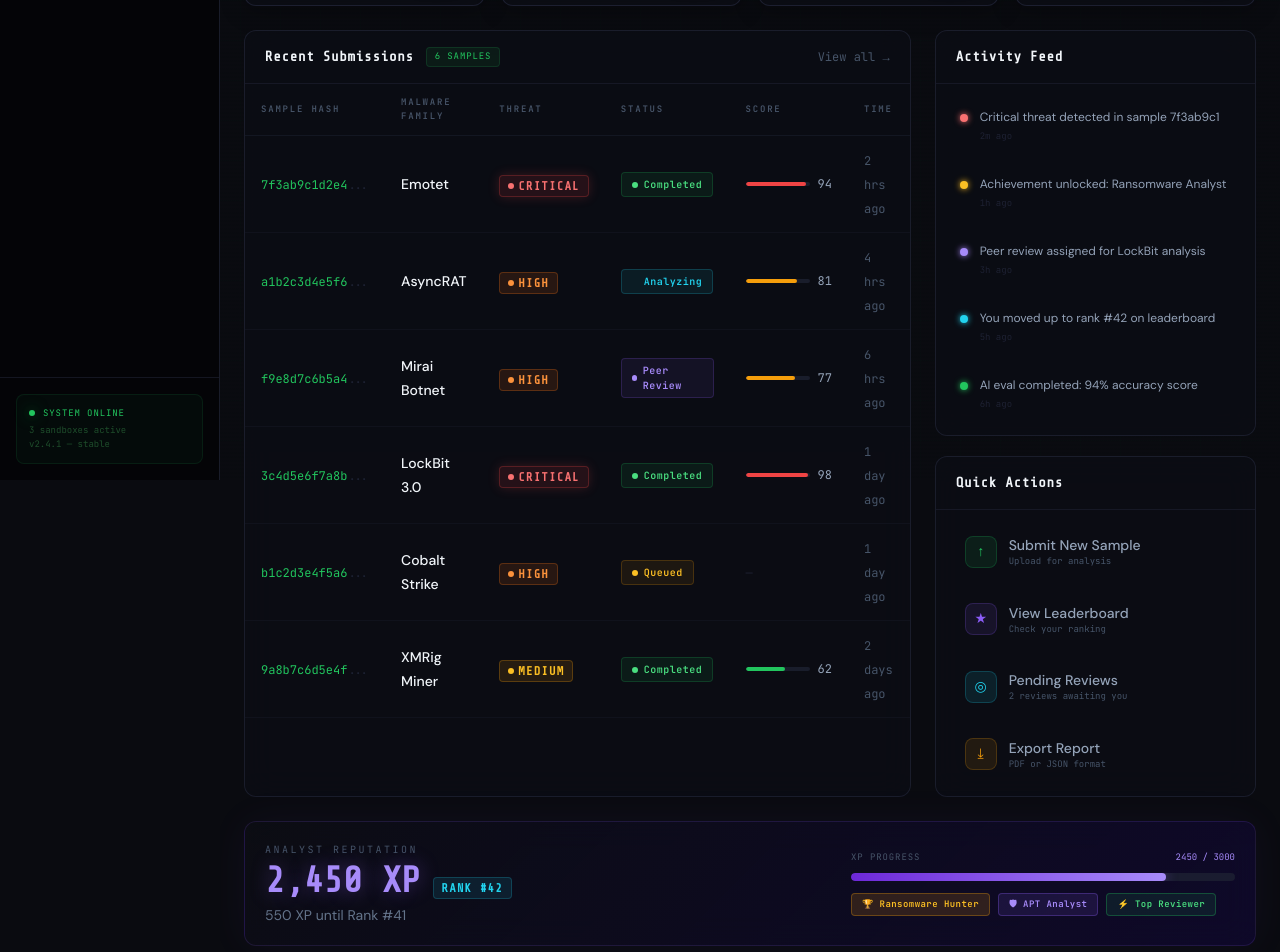
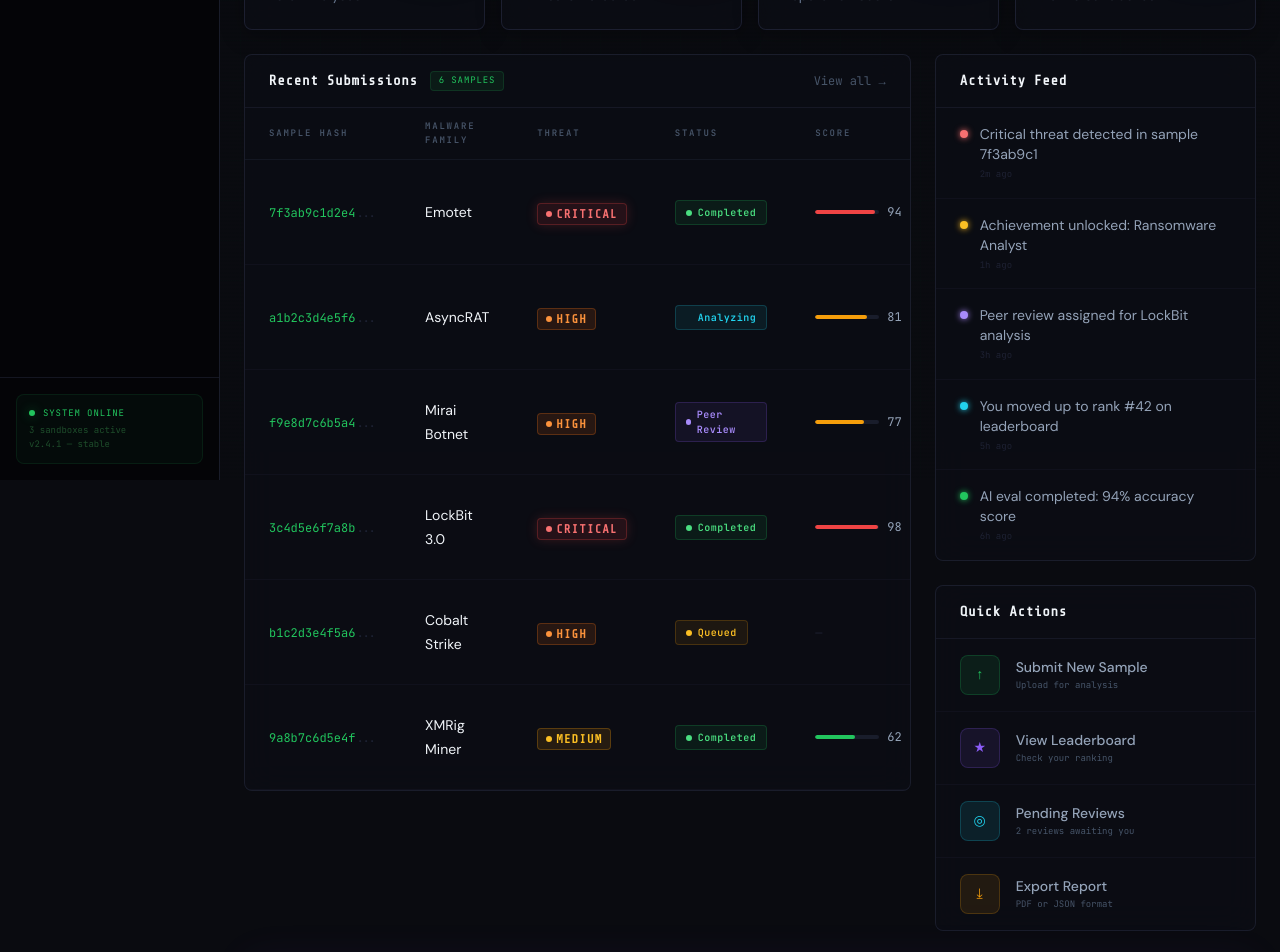
Before and after one commit to crymsor/Contagion, a React (Vite) app in the folder frontend/: page /dashboard in a window 1280 px wide. Shown: the part 320-1272 px from the top of the page. Built offline with nearby package versions, Linux system fonts and the light colour scheme.

Commit message:
Dashboard - Margins/Paddings refactored

```diff
--- a/frontend/src/AppLayout/Dashboard/Components/ActivityFeed.jsx
+++ b/frontend/src/AppLayout/Dashboard/Components/ActivityFeed.jsx
@@ -1,7 +1,7 @@
 const ActivityFeed = ({ items }) => {
   return (
     <div
-      className="rounded-xl overflow-hidden animate-fade-up"
+      className="rounded-lg overflow-hidden animate-fade-up"
       style={{
         background: 'rgba(12,13,20,0.8)',
         border: '1px solid rgba(30,34,51,0.8)',
@@ -9,30 +9,44 @@
         animationDelay: '300ms',
       }}
     >
-      <div className="px-5 py-4" style={{ borderBottom: '1px solid rgba(30,34,51,0.6)' }}>
+      {/* Header - consistent with submissions table */}
+      <div
+        className="flex items-center justify-between px-6 py-4"
+        style={{ borderBottom: '1px solid rgba(30,34,51,0.6)' }}
+      >
         <h3 className="font-display text-sm font-bold tracking-wider" style={{ color: '#F1F5F9' }}>
           Activity Feed
         </h3>
       </div>
-      <div className="p-3 space-y-2">
+
+      {/* Items - consistent spacing */}
+      <div className="divide-y divide-phantom/30">
         {items.map((item, i) => (
           <div
             key={i}
-            className="flex items-start gap-3 p-3 rounded-lg transition-all duration-150 animate-fade-up"
+            className="px-6 py-4 transition-all duration-150 animate-fade-up"
             style={{
-              background: 'transparent',
               animationDelay: `${400 + i * 70}ms`,
             }}
             onMouseEnter={(e) => e.currentTarget.style.background = 'rgba(255,255,255,0.02)'}
             onMouseLeave={(e) => e.currentTarget.style.background = 'transparent'}
           >
-            <div
-              className="w-2 h-2 rounded-full mt-1.5 flex-shrink-0"
-              style={{ background: item.color, boxShadow: `0 0 6px ${item.color}` }}
-            />
-            <div className="flex-1 min-w-0">
-              <p className="font-body text-xs leading-relaxed" style={{ color: '#94A3B8' }}>{item.msg}</p>
-              <p className="font-code text-[9px] mt-0.5" style={{ color: '#1E2233' }}>{item.time}</p>
+            <div className="flex items-start gap-3">
+              {/* Status dot */}
+              <div
+                className="w-2 h-2 rounded-full mt-1.5 flex-shrink-0"
+                style={{ background: item.color, boxShadow: `0 0 6px ${item.color}` }}
+              />
+
+              {/* Content */}
+              <div className="flex-1 min-w-0">
+                <p className="font-body text-sm" style={{ color: '#94A3B8' }}>
+                  {item.msg}
+                </p>
+                <p className="font-code text-[9px] mt-1" style={{ color: '#1E2233' }}>
+                  {item.time}
+                </p>
+              </div>
             </div>
           </div>
         ))}
--- a/frontend/src/AppLayout/Dashboard/Components/QuickActions.jsx
+++ b/frontend/src/AppLayout/Dashboard/Components/QuickActions.jsx
@@ -8,7 +8,7 @@
 
   return (
     <div
-      className="rounded-xl overflow-hidden animate-fade-up"
+      className="rounded-lg overflow-hidden animate-fade-up"
       style={{
         background: 'rgba(12,13,20,0.8)',
         border: '1px solid rgba(30,34,51,0.8)',
@@ -16,30 +16,36 @@
         animationDelay: '500ms',
       }}
     >
-      <div className="px-5 py-4" style={{ borderBottom: '1px solid rgba(30,34,51,0.6)' }}>
-        <h3 className="font-display text-sm font-bold tracking-wider" style={{ color: '#F1F5F9' }}>Quick Actions</h3>
+      {/* Header - consistent with activity feed */}
+      <div
+        className="px-6 py-4"
+        style={{ borderBottom: '1px solid rgba(30,34,51,0.6)' }}
+      >
+        <h3 className="font-display text-sm font-bold tracking-wider" style={{ color: '#F1F5F9' }}>
+          Quick Actions
+        </h3>
       </div>
-      <div className="p-3 space-y-2">
+
+      {/* Actions - consistent spacing */}
+      <div className="divide-y divide-phantom/30">
         {actions.map((action, i) => (
           <button
             key={action.label}
-            className="w-full flex items-center gap-3 px-4 py-3 rounded-lg text-left transition-all duration-200 group animate-fade-up"
+            className="w-full flex items-center gap-4 px-6 py-4 text-left transition-all duration-200 group animate-fade-up"
             style={{
               background: 'transparent',
-              border: '1px solid transparent',
               animationDelay: `${550 + i * 60}ms`,
             }}
             onMouseEnter={(e) => {
-              e.currentTarget.style.background = `rgba(${action.color},0.06)`;
-              e.currentTarget.style.borderColor = `rgba(${action.color},0.2)`;
+              e.currentTarget.style.background = `rgba(${action.color},0.04)`;
             }}
             onMouseLeave={(e) => {
               e.currentTarget.style.background = 'transparent';
-              e.currentTarget.style.borderColor = 'transparent';
             }}
           >
+            {/* Icon */}
             <div
-              className="w-8 h-8 rounded-lg flex items-center justify-center font-display text-sm flex-shrink-0 transition-all duration-200"
+              className="w-10 h-10 rounded-lg flex items-center justify-center font-display text-sm flex-shrink-0 transition-all duration-200"
               style={{
                 background: `rgba(${action.color},0.1)`,
                 color: `rgb(${action.color})`,
@@ -48,9 +54,15 @@
             >
               {action.icon}
             </div>
-            <div>
-              <p className="font-body text-sm font-medium" style={{ color: '#94A3B8' }}>{action.label}</p>
-              <p className="font-code text-[9px]" style={{ color: '#475569' }}>{action.desc}</p>
+
+            {/* Text */}
+            <div className="flex-1">
+              <p className="font-body text-sm font-medium" style={{ color: '#94A3B8' }}>
+                {action.label}
+              </p>
+              <p className="font-code text-[9px] mt-0.5" style={{ color: '#475569' }}>
+                {action.desc}
+              </p>
             </div>
           </button>
         ))}
--- a/frontend/src/AppLayout/Dashboard/Components/RankPanel.jsx
+++ b/frontend/src/AppLayout/Dashboard/Components/RankPanel.jsx
@@ -1,7 +1,7 @@
 const RankPanel = () => {
   return (
     <div
-      className="rounded-xl p-5 animate-fade-up"
+      className="rounded-lg overflow-hidden p-6 animate-fade-up"
       style={{
         background: 'linear-gradient(135deg, rgba(12,13,20,0.9) 0%, rgba(18,8,58,0.6) 100%)',
         border: '1px solid rgba(139,92,246,0.15)',
@@ -10,24 +10,47 @@
         boxShadow: '0 0 40px rgba(139,92,246,0.06)',
       }}
     >
-      <div className="flex flex-col md:flex-row items-start md:items-center justify-between gap-4">
+      <div className="flex flex-col gap-6">
+        {/* Left section - Rank info */}
         <div>
-          <p className="font-code text-[10px] tracking-[0.25em] uppercase mb-1" style={{ color: '#475569' }}>Analyst Reputation</p>
-          <div className="flex items-baseline gap-3">
-            <span className="font-display text-4xl font-bold" style={{ color: '#A78BFA', textShadow: '0 0 20px rgba(139,92,246,0.4)' }}>
+          <p className="font-code text-[10px] tracking-[0.25em] uppercase mb-3" style={{ color: '#475569' }}>
+            Analyst Reputation
+          </p>
+          <div className="flex items-baseline gap-4">
+            <span
+              className="font-display text-4xl font-bold"
+              style={{ color: '#A78BFA', textShadow: '0 0 20px rgba(139,92,246,0.4)' }}
+            >
               2,450 XP
             </span>
-            <span className="badge-info">RANK #42</span>
+            <span
+              className="px-3 py-1 rounded font-code text-[10px] font-semibold tracking-wider"
+              style={{
+                background: 'rgba(34,197,94,0.1)',
+                border: '1px solid rgba(34,197,94,0.2)',
+                color: '#4ADE80'
+              }}
+            >
+              RANK #42
+            </span>
           </div>
-          <p className="font-body text-sm mt-1" style={{ color: '#64748B' }}>550 XP until Rank #41</p>
+          <p className="font-body text-sm mt-2" style={{ color: '#64748B' }}>
+            550 XP until Rank #41
+          </p>
         </div>
 
-        {/* XP Progress bar */}
-        <div className="flex-1 max-w-sm w-full">
-          <div className="flex justify-between mb-2">
-            <span className="font-code text-[9px] tracking-widest" style={{ color: '#475569' }}>XP PROGRESS</span>
-            <span className="font-code text-[9px]" style={{ color: '#A78BFA' }}>2450 / 3000</span>
+        {/* XP Progress section */}
+        <div className="space-y-3">
+          <div className="flex justify-between items-center">
+            <span className="font-code text-[9px] tracking-widest uppercase" style={{ color: '#475569' }}>
+              XP PROGRESS
+            </span>
+            <span className="font-code text-[9px]" style={{ color: '#A78BFA' }}>
+              2450 / 3000
+            </span>
           </div>
+
+          {/* Progress bar */}
           <div className="h-2 rounded-full overflow-hidden" style={{ background: 'rgba(30,34,51,0.8)' }}>
             <div
               className="h-full rounded-full"
@@ -39,8 +62,9 @@
               }}
             />
           </div>
+
           {/* Badge row */}
-          <div className="flex items-center gap-2 mt-3">
+          <div className="flex flex-wrap items-center gap-2 pt-2">
             {[
               { label: '🏆 Ransomware Hunter', color: 'rgba(245,158,11,0.15)', border: 'rgba(245,158,11,0.3)', text: '#FBBF24' },
               { label: '🛡 APT Analyst', color: 'rgba(139,92,246,0.12)', border: 'rgba(139,92,246,0.3)', text: '#A78BFA' },
@@ -48,8 +72,13 @@
             ].map((badge) => (
               <span
                 key={badge.label}
-                className="px-2.5 py-1 rounded font-code text-[9px] font-semibold tracking-wider"
-                style={{ background: badge.color, border: `1px solid ${badge.border}`, color: badge.text }}
+                className="px-3 py-1 rounded font-code text-[9px] font-semibold tracking-wider"
+                style={{
+                  background: badge.color,
+                  border: `1px solid ${badge.border}`,
+                  color: badge.text,
+                  whiteSpace: 'nowrap'
+                }}
               >
                 {badge.label}
               </span>
--- a/frontend/src/AppLayout/Dashboard/Components/SubmissionsTable.jsx
+++ b/frontend/src/AppLayout/Dashboard/Components/SubmissionsTable.jsx
@@ -3,18 +3,22 @@
 const SubmissionsTable = ({ submissions }) => {
   return (
     <div
-      className="xl:col-span-2 rounded-xl overflow-hidden animate-fade-up"
+      className="rounded-lg overflow-hidden animate-fade-up"
       style={{
         background: 'rgba(12,13,20,0.8)',
         border: '1px solid rgba(30,34,51,0.8)',
         backdropFilter: 'blur(16px)',
         animationDelay: '200ms',
+        margin: 0, // ✅ No margins - spacing handled by parent grid
       }}
     >
-      {/* Table header */}
+      {/* Table Header - no margins */}
       <div
-        className="flex items-center justify-between px-5 py-4"
-        style={{ borderBottom: '1px solid rgba(30,34,51,0.6)' }}
+        className="flex items-center justify-between px-6 py-4"
+        style={{
+          borderBottom: '1px solid rgba(30,34,51,0.6)',
+          margin: 0, // ✅ No margins
+        }}
       >
         <div className="flex items-center gap-3">
           <h3 className="font-display text-sm font-bold tracking-wider" style={{ color: '#F1F5F9' }}>
@@ -27,7 +31,10 @@
             {submissions.length} SAMPLES
           </span>
         </div>
-        <a href="/submissions" className="font-code text-xs transition-colors duration-200" style={{ color: '#475569' }}
+        <a
+          href="/submissions"
+          className="font-code text-xs transition-colors duration-200"
+          style={{ color: '#475569' }}
           onMouseEnter={(e) => (e.currentTarget.style.color = '#22C55E')}
           onMouseLeave={(e) => (e.currentTarget.style.color = '#475569')}
         >
@@ -35,13 +42,23 @@
         </a>
       </div>
 
-      {/* Table */}
-      <div className="overflow-x-auto">
-        <table className="w-full">
+      {/* Table Container - no margins */}
+      <div className="overflow-x-auto" style={{ margin: 0 }}>
+        <table className="w-full" style={{ margin: 0 }}>
           <thead>
-            <tr style={{ borderBottom: '1px solid rgba(30,34,51,0.5)' }}>
+            <tr style={{
+              borderBottom: '1px solid rgba(30,34,51,0.5)',
+              margin: 0,
+            }}>
               {['Sample Hash', 'Malware Family', 'Threat', 'Status', 'Score', 'Time'].map((col) => (
-                <th key={col} className="px-4 py-3 text-left font-code text-[9px] tracking-[0.2em] uppercase" style={{ color: '#475569' }}>
+                <th
+                  key={col}
+                  className="px-6 py-3 text-left font-code text-[9px] tracking-[0.2em] uppercase"
+                  style={{
+                    color: '#475569',
+                    margin: 0, // ✅ No margins
+                  }}
+                >
                   {col}
                 </th>
               ))}
@@ -55,26 +72,29 @@
                 style={{
                   borderBottom: '1px solid rgba(30,34,51,0.3)',
                   animationDelay: `${300 + i * 60}ms`,
+                  margin: 0, // ✅ No margins
                 }}
                 onMouseEnter={(e) => (e.currentTarget.style.background = 'rgba(255,255,255,0.02)')}
                 onMouseLeave={(e) => (e.currentTarget.style.background = 'transparent')}
               >
-                <td className="px-4 py-3">
+                <td className="px-6 py-4" style={{ margin: 0 }}>
                   <span className="font-code text-xs" style={{ color: '#22C55E' }}>
                     {s.hash}
                     <span style={{ color: '#1E2233' }}>...</span>
                   </span>
                 </td>
-                <td className="px-4 py-3">
-                  <span className="font-body text-sm font-medium" style={{ color: '#F1F5F9' }}>{s.family}</span>
+                <td className="px-6 py-4" style={{ margin: 0 }}>
+                  <span className="font-body text-sm" style={{ color: '#F1F5F9' }}>
+                    {s.family}
+                  </span>
                 </td>
-                <td className="px-4 py-3">
+                <td className="px-6 py-4" style={{ margin: 0 }}>
                   <SeverityBadge level={s.threat} />
                 </td>
-                <td className="px-4 py-3">
+                <td className="px-6 py-4" style={{ margin: 0 }}>
                   <StatusBadge status={s.status} />
                 </td>
-                <td className="px-4 py-3">
+                <td className="px-6 py-4" style={{ margin: 0 }}>
                   {s.score !== null ? (
                     <div className="flex items-center gap-2">
                       <div
@@ -89,14 +109,18 @@
                           }}
                         />
                       </div>
-                      <span className="font-code text-xs" style={{ color: '#94A3B8' }}>{s.score}</span>
+                      <span className="font-code text-xs" style={{ color: '#94A3B8' }}>
+                        {s.score}
+                      </span>
                     </div>
                   ) : (
                     <span className="font-code text-xs" style={{ color: '#1E2233' }}>—</span>
                   )}
                 </td>
-                <td className="px-4 py-3">
-                  <span className="font-code text-xs" style={{ color: '#475569' }}>{s.date}</span>
+                <td className="px-6 py-4" style={{ margin: 0 }}>
+                  <span className="font-code text-xs" style={{ color: '#475569' }}>
+                    {s.date}
+                  </span>
                 </td>
               </tr>
             ))}
--- a/frontend/src/AppLayout/Dashboard/DashboardPage.jsx
+++ b/frontend/src/AppLayout/Dashboard/DashboardPage.jsx
@@ -1,4 +1,4 @@
-import { useState, useEffect, useRef } from 'react';
+import { useState, useEffect } from 'react';
 import Sidebar from './Components/Sidebar';
 import TopBar from './Components/TopBar';
 import StatCard from './Components/StatCard';
@@ -11,7 +11,6 @@
 const DashboardPage = () => {
   const [sidebarOpen] = useState(true);
 
-  // Mock data
   const stats = [
     { label: 'Total Analyses', rawValue: '1247', suffix: '', change: '+14%', changePos: true, accentColor: '34,197,94', icon: <svg width="18" height="18" viewBox="0 0 24 24" fill="none" stroke="#22C55E" strokeWidth="1.5"><path d="M22 11.08V12a10 10 0 1 1-5.93-9.14" /><polyline points="22 4 12 14.01 9 11.01" /></svg>, delay: 0 },
     { label: 'Threats Detected', rawValue: '389', suffix: '', change: '+23%', changePos: true, accentColor: '239,68,68', icon: <svg width="18" height="18" viewBox="0 0 24 24" fill="none" stroke="#EF4444" strokeWidth="1.5"><path d="M10.29 3.86L1.82 18a2 2 0 0 0 1.71 3h16.94a2 2 0 0 0 1.71-3L13.71 3.86a2 2 0 0 0-3.42 0z" /><line x1="12" y1="9" x2="12" y2="13" /><line x1="12" y1="17" x2="12.01" y2="17" /></svg>, delay: 100 },
@@ -41,8 +40,7 @@
       className="min-h-screen flex relative"
       style={{ background: '#0A0B10' }}
     >
-
-      {/* Grid */}
+      {/* Grid Background */}
       <div className="fixed inset-0 bg-grid-toxic pointer-events-none opacity-40" />
 
       {/* Scanlines */}
@@ -53,11 +51,12 @@
 
       {/* Main Content */}
       <div className="flex-1 flex flex-col min-h-screen" style={{ marginLeft: sidebarOpen ? '220px' : '64px' }}>
-        <TopBar pageName={"Dashboard"} />
+        <TopBar pageName="Dashboard" />
 
-        {/* Page body */}
-        <main className="flex-1 p-6 space-y-6 relative z-10 overflow-auto">
-          {/* Welcome row */}
+        {/* Page Body */}
+        <main className="flex-1 overflow-auto relative z-10">
+          <div className="p-6 space-y-6">
+            {/* Welcome Section */}
             <div className="flex items-start justify-between animate-fade-up">
               <div>
                 <h2 className="font-display text-2xl font-bold" style={{ color: '#F1F5F9' }}>
@@ -66,30 +65,37 @@
                     Mr Epstein
                   </span>
                 </h2>
-              <p className="font-body text-sm mt-1" style={{ color: '#475569' }}>
+                <p className="font-body text-sm mt-2" style={{ color: '#475569' }}>
                   Here's your threat intelligence overview.
                 </p>
               </div>
-            <PlusButton text={"New Analysis"} />
+              <PlusButton text="New Analysis" />
             </div>
 
-          {/* Stats grid */}
-          <div className="grid grid-cols-2 lg:grid-cols-4 gap-4">
-            {stats.map((s, i) => <StatCard key={s.label} {...s} index={i} />)}
+            {/* Stats Grid - 4 columns with consistent gap */}
+            <div className="grid grid-cols-1 sm:grid-cols-2 lg:grid-cols-4 gap-4">
+              {stats.map((s, i) => (
+                <StatCard key={s.label} {...s} index={i} />
+              ))}
             </div>
 
-          {/* Main grid */}
+            {/* Main Content Grid */}
             <div className="grid grid-cols-1 xl:grid-cols-3 gap-6">
+              {/* Submissions Table - spans 2 columns on xl */}
+              <div className="xl:col-span-2">
                 <SubmissionsTable submissions={submissions} />
+              </div>
 
-            <div className="space-y-5">
+              {/* Right Sidebar */}
+              <div className="space-y-6">
                 <ActivityFeed items={activityFeed} />
                 <QuickActions />
               </div>
             </div>
 
-          {/* Rank panel */}
+            {/* Rank Panel - Full width */}
             <RankPanel />
+          </div>
         </main>
       </div>
     </div>
```
Also changed, not shown: frontend/src/AppLayout/Dashboard/Components/StatCard.jsx (+12 -6 lines). Lines whose indentation alone changed are shown as unchanged.
